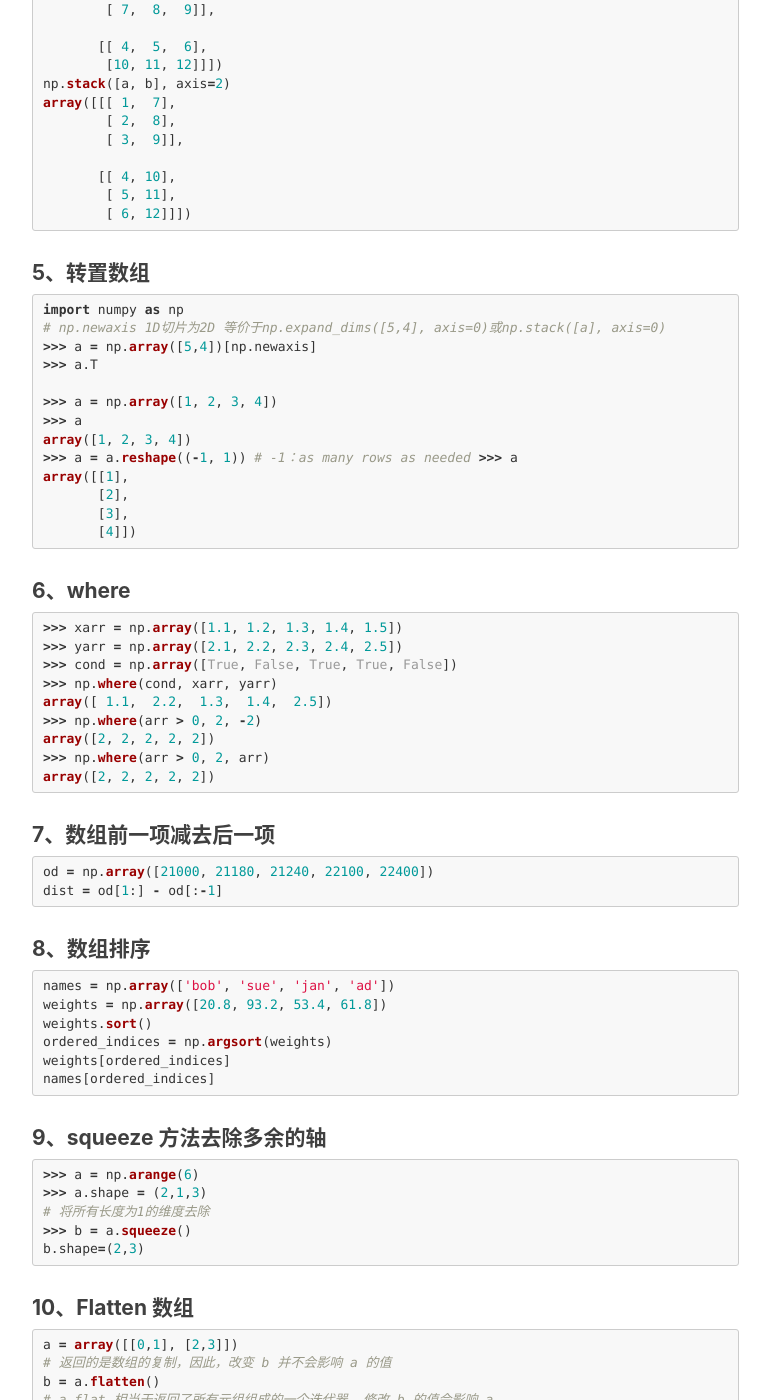
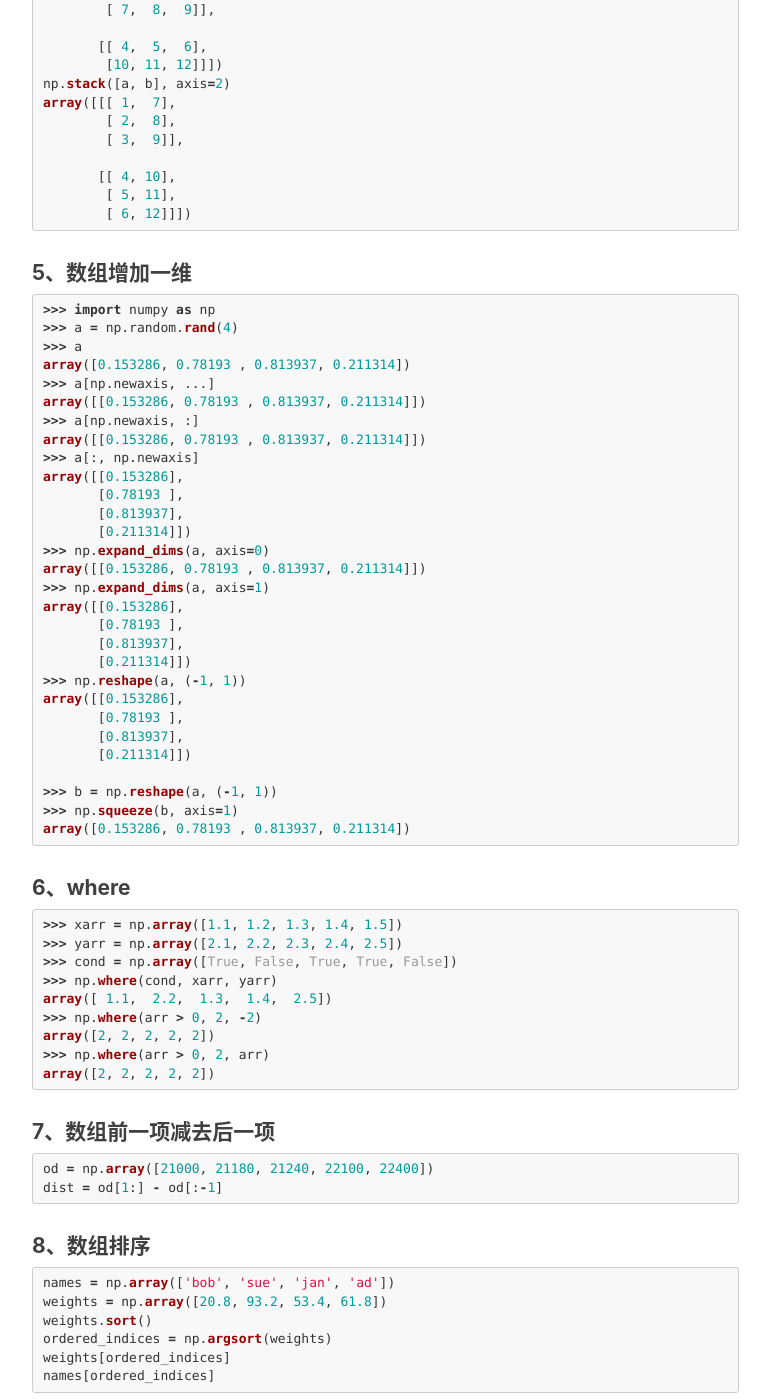
Before and after one commit to cddesire/cddesire.github.io, a Jekyll site: the page built from _posts/2017-07-09-python-numpy-code.markdown, in a window 1280 px wide and 1400 px high, scrolled down 4898 px. Shown: the whole window, without its empty margins (233-1003 px from the left). Built offline with Jekyll 4.4.1, drawn with Linux system fonts in a browser that asks for light colours; nearby versions of some CDN libraries; comment, search, counter and statistics services are not loaded.

Commit message:
expand_dims

````diff
--- a/_posts/2017-07-09-python-numpy-code.markdown
+++ b/_posts/2017-07-09-python-numpy-code.markdown
@@ -284,23 +284,37 @@
         [ 6, 12]]])
 ```
 
-#### 5、转置数组
+#### 5、数组增加一维
 ``` python
-import numpy as np
-# np.newaxis 1D切片为2D 等价于np.expand_dims([5,4], axis=0)或np.stack([a], axis=0)
+>>> import numpy as np
+>>> a = np.random.rand(4)
+>>> a
+array([0.153286, 0.78193 , 0.813937, 0.211314])
+>>> a[np.newaxis, ...]
+array([[0.153286, 0.78193 , 0.813937, 0.211314]])
+>>> a[np.newaxis, :]
+array([[0.153286, 0.78193 , 0.813937, 0.211314]])
+>>> a[:, np.newaxis]
+array([[0.153286],
+       [0.78193 ],
+       [0.813937],
+       [0.211314]])
+>>> np.expand_dims(a, axis=0)
+array([[0.153286, 0.78193 , 0.813937, 0.211314]])
+>>> np.expand_dims(a, axis=1)
+array([[0.153286],
+       [0.78193 ],
+       [0.813937],
+       [0.211314]])
+>>> np.reshape(a, (-1, 1))
+array([[0.153286],
+       [0.78193 ],
+       [0.813937],
+       [0.211314]])
 
->>> a = np.array([5,4])[np.newaxis]
->>> a.T
-
->>> a = np.array([1, 2, 3, 4])
->>> a
-array([1, 2, 3, 4])
->>> a = a.reshape((-1, 1)) # -1：as many rows as needed
->>> a
-array([[1],
-       [2],
-       [3],
-       [4]])
+>>> b = np.reshape(a, (-1, 1))
+>>> np.squeeze(b, axis=1)
+array([0.153286, 0.78193 , 0.813937, 0.211314])
 ```
 
 #### 6、where
````
